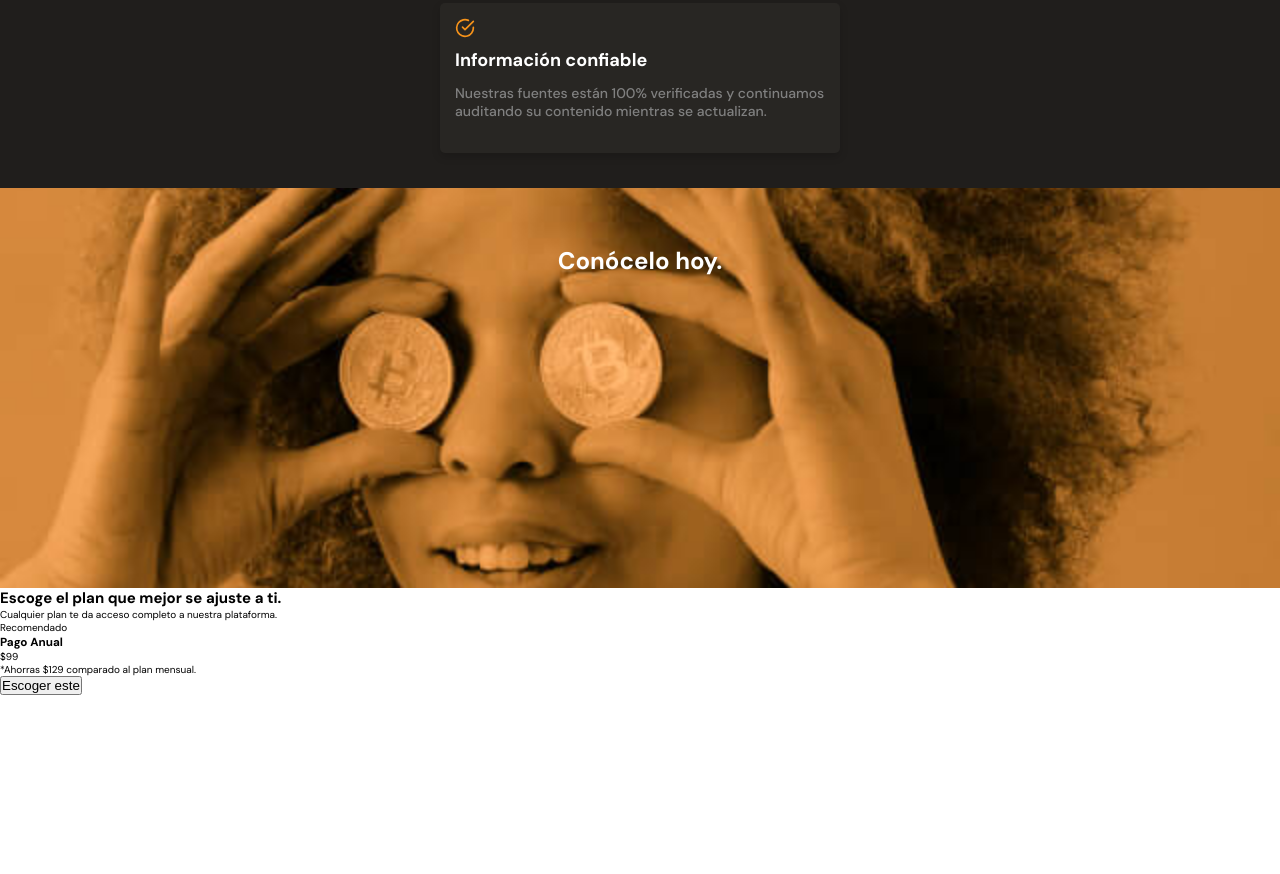
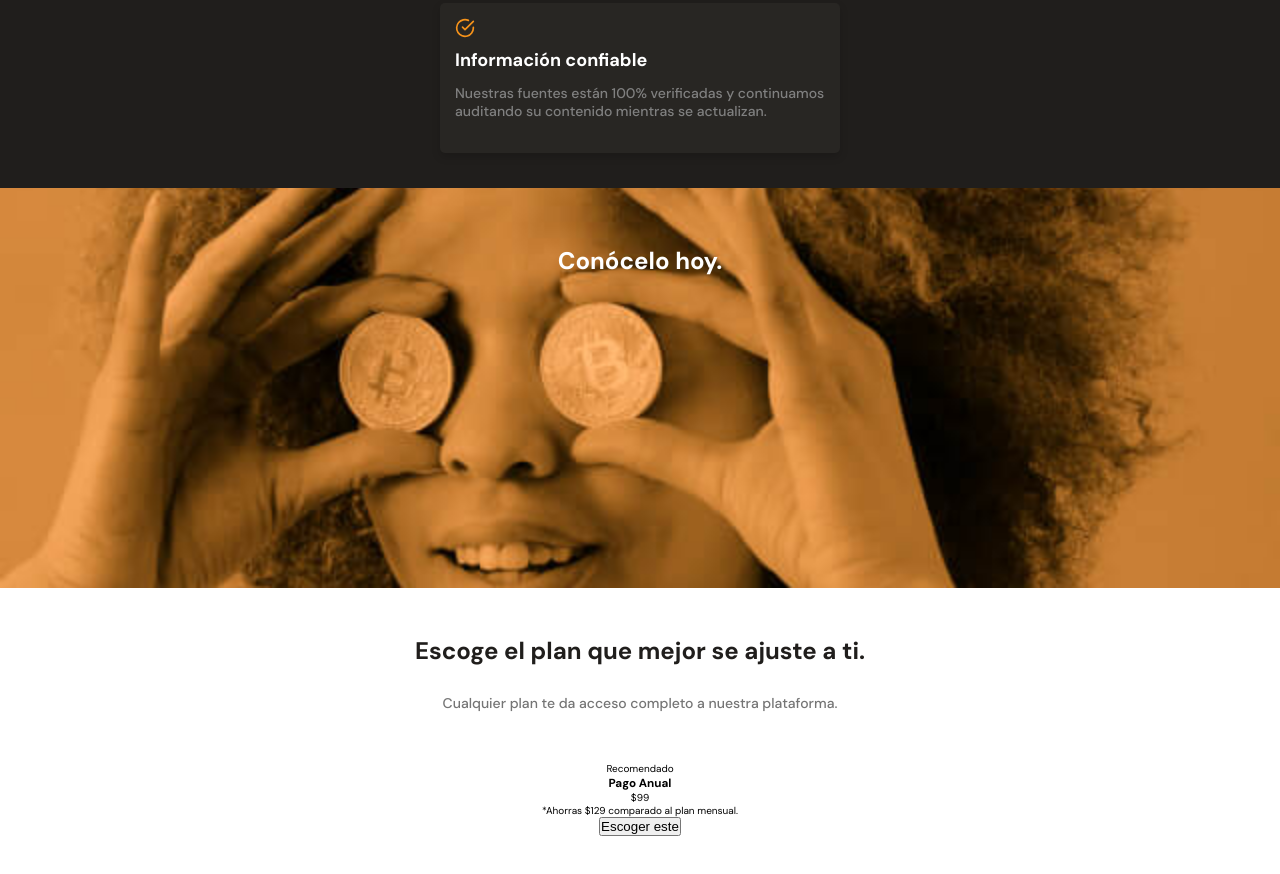
Before and after one commit to JesusCarrillo2911/Landing-page-BataBit, a plain HTML site: page index.html in a window 1280 px wide. Shown: the part 1879-2753 px from the top of the page. Before the commit the page ends 2574 px from the top, so only its background shows below. Drawn offline with Linux system fonts and the light colour scheme.

Commit message:
Se Genera los estilos del title de la seccion de planes

```diff
--- a/styles.css
+++ b/styles.css
@@ -362,3 +362,33 @@ header img{
     color: var(--just-white);
     text-align: center;
 }
+.main-plans-container {
+    width: 100%;
+    min-width: 320px;
+    padding-bottom: 70px;
+    text-align: center;
+    height: auto;
+}
+.plans--title {
+    width: 90%;
+    min-width: 288px;
+    height: auto;
+    margin: 0 auto;
+    margin-bottom: 50px;
+
+}
+.plans--title h2{
+    padding-top: 50px;
+    font-size: 2.4rem;
+    font-weight: bold;
+    line-height: 2.6rem;
+    color: var(--black);
+}
+.plans--title p{
+    padding-top: 30px;
+    font-size: 1.4rem;
+    font-weight: 500;
+    line-height: 1.8rem;
+    color: #757575;
+
+}
```
